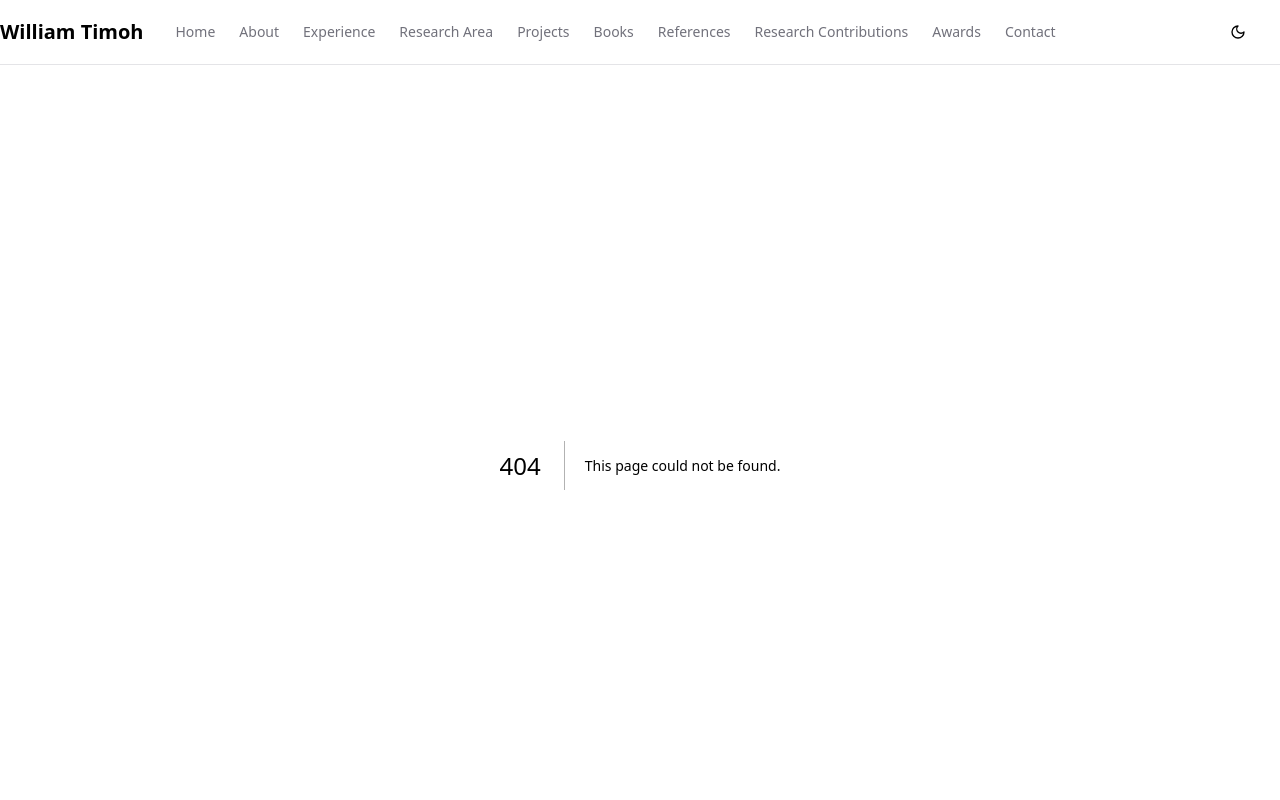
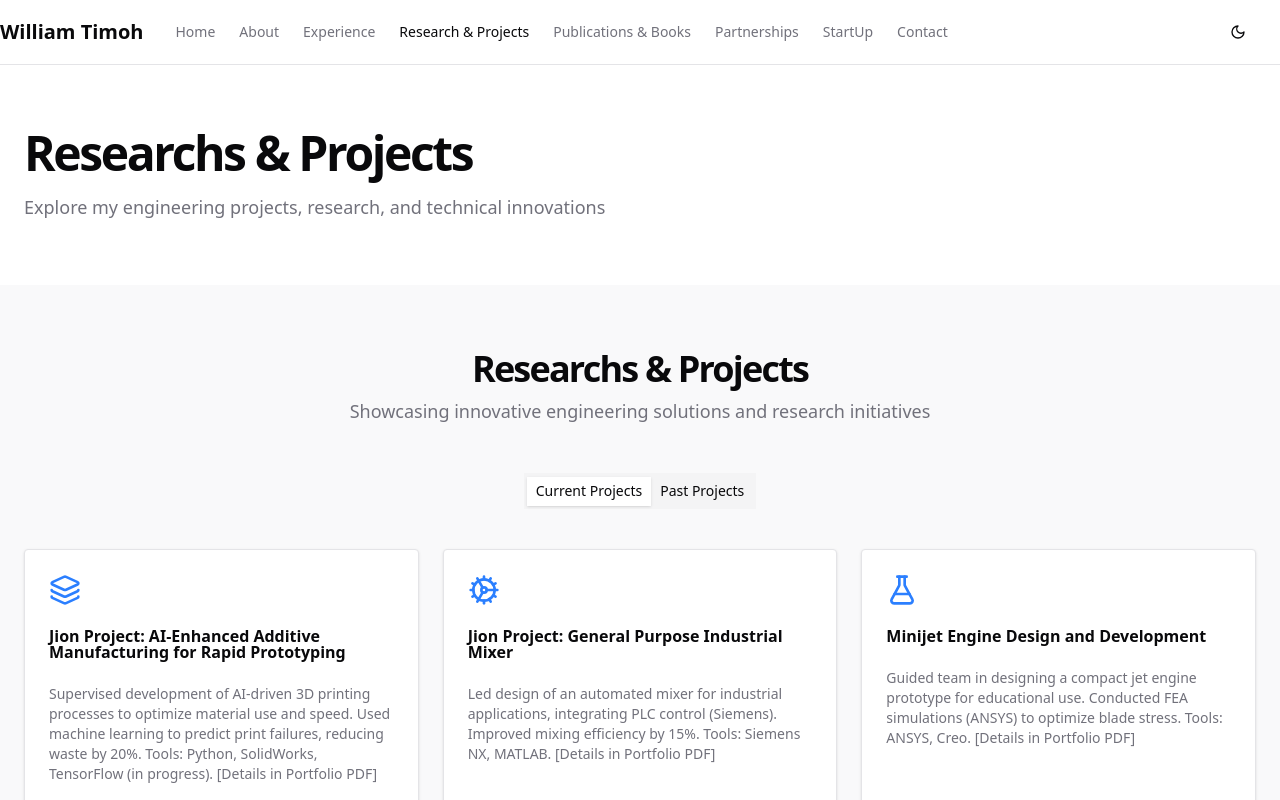
Before and after one commit to youmssi/william-porfolio, a Next.js app: page /researchs-and-projects in a window 1280 px wide. Before the commit this address had no page. Shown: the top 800 px of the page. Built offline with nearby package versions, Linux system fonts and the light colour scheme.

Commit message:
update : navLinks tabs

```diff
--- a/app/projects/page.tsx
+++ b/app/researchs-and-projects/page.tsx
@@ -5,7 +5,7 @@ export default function ProjectsPage() {
     <>
       <div className="py-12 md:py-16 space-y-8">
         <div className="container px-4 md:px-6 mx-auto">
-          <h1 className="text-3xl font-bold tracking-tighter md:text-4xl/tight lg:text-5xl">Projects</h1>
+          <h1 className="text-3xl font-bold tracking-tighter md:text-4xl/tight lg:text-5xl">Researchs & Projects</h1>
           <p className="max-w-[700px] text-muted-foreground md:text-lg mt-4">
             Explore my engineering projects, research, and technical innovations
           </p>
--- a/components/header.tsx
+++ b/components/header.tsx
@@ -22,12 +22,10 @@ export function Header() {
     { href: "/", label: "Home" },
     { href: "/about", label: "About" },
     { href: "/experience", label: "Experience" },
-    { href: "/research-area", label: "Research Area" },
-    { href: "/projects", label: "Projects" },
-    { href: "/books", label: "Books" },
-    { href: "/references", label: "References" },
-    { href: "/research-contributions", label: "Research Contributions" },
-    { href: "/awards", label: "Awards" },
+    { href: "/researchs-and-projects", label: "Research & Projects" },
+    { href: "/publications-and-books", label: "Publications & Books" },
+    { href: "/partnerships", label: "Partnerships" },
+    { href: "/startup", label: "StartUp" },
     { href: "/contact", label: "Contact" },
   ];
 
@@ -37,8 +35,8 @@ export function Header() {
 
   return (
     <header className="sticky top-0 z-50 w-full border-b bg-background/95 backdrop-blur supports-[backdrop-filter]:bg-background/60">
-      <div className="container flex h-16 items-center justify-between mx-auto px-4 md:px-0">
-        <div className="flex justify-between items-center gap-2">
+      <div className="container flex h-16 items-center justify-between mx-auto px-4 lg:px-2 xl:px-0">
+        <div className="flex items-center gap-2">
           <Link
             href="/"
             className="mr-6 flex items-center space-x-2 font-bold text-xl"
@@ -46,7 +44,7 @@ export function Header() {
             William Timoh
           </Link>
 
-          <nav className="hidden md:flex gap-6">
+          <nav className="hidden lg:flex gap-6">
             {navLinks.map((link) => (
               <Link
                 key={link.href}
@@ -93,7 +91,7 @@ export function Header() {
 
       {/* Mobile menu */}
       {mobileMenuOpen && (
-        <div className="md:hidden">
+        <div className="lg:hidden">
           <div className="container py-4 space-y-3 mx-auto px-4 md:px-0">
             {navLinks.map((link) => (
               <Link
--- a/components/projects-section.tsx
+++ b/components/projects-section.tsx
@@ -109,7 +109,7 @@ export function ProjectsSection() {
       <div className="container px-4 md:px-6 mx-auto">
         <div className="flex flex-col items-center justify-center space-y-4 text-center">
           <div className="space-y-2">
-            <h2 className="text-3xl font-bold tracking-tighter md:text-4xl">Projects & Research</h2>
+            <h2 className="text-3xl font-bold tracking-tighter md:text-4xl">Researchs & Projects</h2>
             <p className="max-w-[700px] text-muted-foreground md:text-lg">
               Showcasing innovative engineering solutions and research initiatives
             </p>
```
